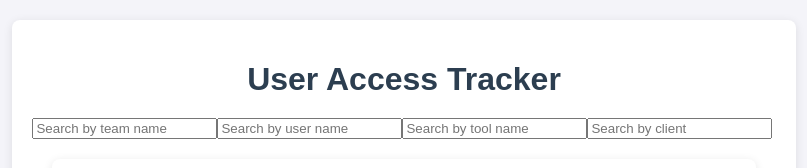
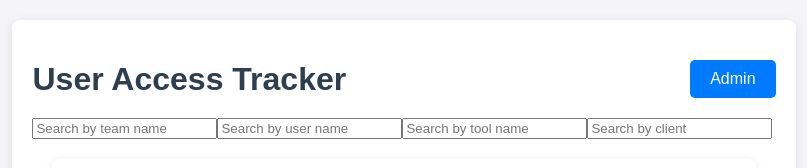
Before and after one commit to msl1testing/Access_Tracker, a Next.js app in the folder access_tracker/: page /user-tools in a window 1280 px wide. Shown: the top 168 px of the page, without its empty margins (236-1043 px from the left). Built offline with nearby package versions, Linux system fonts and the light colour scheme; no server answers; the database is empty.

Commit message:
added navigation button for admin page in home page

```diff
--- a/access_tracker/src/app/admin/page.jsx
+++ b/access_tracker/src/app/admin/page.jsx
@@ -1,13 +1,14 @@
 'use client';
 
 import { useState, useEffect } from 'react';
+import { FaEdit, FaTrashAlt } from 'react-icons/fa';
 import { useRouter } from 'next/navigation'; // Import useRouter for navigation
-import { FaEdit, FaTrashAlt } from 'react-icons/fa';
 
 // Modal for authentication
 const AuthModal = ({ onAuthenticate, onClose, errorMessage }) => {
   const [username, setUsername] = useState('');
   const [password, setPassword] = useState('');
+
 
   const handleSubmit = (e) => {
     e.preventDefault();
--- a/access_tracker/src/app/user-tools/page.jsx
+++ b/access_tracker/src/app/user-tools/page.jsx
@@ -6,6 +6,7 @@ import UserToolsTable from '@/components/UserToolsTable';
 export default function UserToolsPage() {
   const [userTools, setUserTools] = useState([]);
   const [searchTerms, setSearchTerms] = useState({ team: '', user: '', tool: '', client: '' });
+
 
   useEffect(() => {
     async function fetchData() {
@@ -21,5 +22,7 @@ export default function UserToolsPage() {
     fetchData();
   }, []);
 
+
   return <UserToolsTable data={userTools} searchTerms={searchTerms} setSearchTerms={setSearchTerms} />;
+
 }
--- a/access_tracker/src/components/UserToolsTable.jsx
+++ b/access_tracker/src/components/UserToolsTable.jsx
@@ -1,9 +1,11 @@
 'use client';
 
 import { useState, useEffect } from 'react';
+import { useRouter } from 'next/navigation'; // Import useRouter for navigation
 
 export default function UserToolsTable({ data, searchTerms, setSearchTerms }) {
   const [filteredUserTools, setFilteredUserTools] = useState([]);
+  const router = useRouter();
 
   useEffect(() => {
     const results = data.filter((item) =>
@@ -14,10 +16,27 @@ export default function UserToolsTable({ data, searchTerms, setSearchTerms }) {
     );
     setFilteredUserTools(results);
   }, [searchTerms, data]);
+  const handleAdminClick = () => {
+    router.push('/admin'); // Navigate to the admin page
+  };
 
   return (
     <div className="body">
-      <h1>User Access Tracker</h1>
+      <div style={{ display: 'flex', justifyContent: 'space-between', alignItems: 'center' }}>
+        <h1>User Access Tracker</h1>
+        <button
+          style={{
+            padding: '10px 20px',
+            backgroundColor: '#007BFF',
+            color: '#fff',
+            border: 'none',
+            borderRadius: '5px',
+            cursor: 'pointer',
+          }}
+          onClick={handleAdminClick}>
+          Admin
+        </button>
+      </div>
 
       {/* Search Inputs */}
       <div className="searchField">
```
